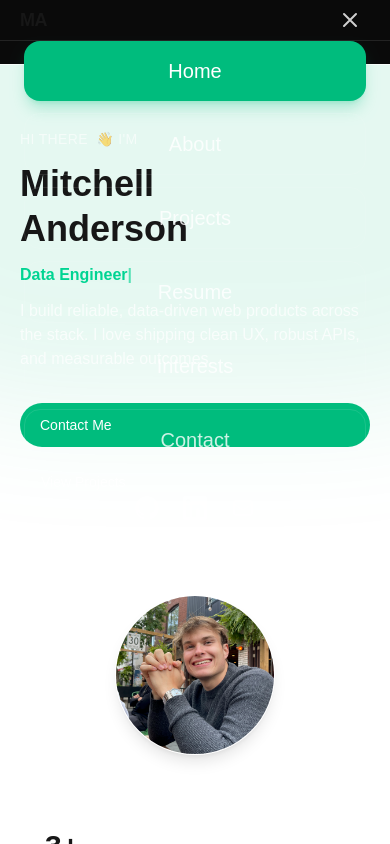
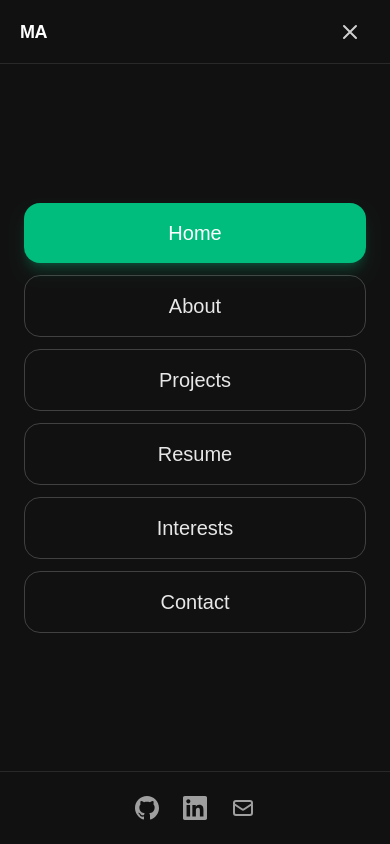
Before and after one commit to amitche03/personal-website, a Next.js app: page / in a window 390 px wide. Both pictures are taken after a click on the button "Toggle menu". Shown: the top 844 px of the page. Built offline with nearby package versions, Linux system fonts and the light colour scheme.

Commit message:
Mobile Fixed

```diff
--- a/src/components/navbar.tsx
+++ b/src/components/navbar.tsx
@@ -2,6 +2,7 @@
 import Link from "next/link";
 import { usePathname } from "next/navigation";
 import { useState, useEffect } from "react";
+import { createPortal } from "react-dom";
 
 const links = [
   { href: "/", label: "Home" },
@@ -15,6 +16,12 @@ const links = [
 export default function Navbar() {
   const pathname = usePathname();
   const [mobileOpen, setMobileOpen] = useState(false);
+  const [mounted, setMounted] = useState(false);
+
+  // Handle hydration for portal
+  useEffect(() => {
+    setMounted(true);
+  }, []);
 
   // Close mobile menu on route change
   useEffect(() => {
@@ -34,6 +41,7 @@ export default function Navbar() {
   }, [mobileOpen]);
 
   return (
+    <>
       <header className="sticky top-0 z-40 w-full border-b border-white/10 bg-background/70 backdrop-blur">
         <div className="mx-auto max-w-7xl px-5 md:px-8">
           <div className="flex h-16 items-center justify-between">
@@ -85,15 +93,22 @@ export default function Navbar() {
             </button>
           </div>
         </div>
+      </header>
 
-      {/* Mobile menu overlay - full screen takeover */}
-      {mobileOpen && (
-        <div className="fixed inset-0 z-[100] flex flex-col bg-[#0a0a0a] md:hidden">
+      {/* Mobile menu overlay - rendered via portal to escape stacking context */}
+      {mounted &&
+        createPortal(
+          <div
+            className={`fixed inset-0 z-[9999] flex flex-col md:hidden transition-transform duration-300 ease-out ${
+              mobileOpen ? "translate-y-0" : "-translate-y-full"
+            }`}
+            style={{ backgroundColor: "#111111" }}
+          >
             {/* Header row with logo and close button */}
-          <div className="flex h-16 items-center justify-between border-b border-white/10 px-5">
+            <div className="flex h-16 shrink-0 items-center justify-between border-b border-white/10 px-5">
               <Link
                 href="/"
-              className="text-lg font-semibold tracking-tight"
+                className="text-lg font-semibold tracking-tight text-white"
                 onClick={() => setMobileOpen(false)}
               >
                 MA
@@ -129,10 +144,14 @@ export default function Navbar() {
                   className={`w-full max-w-sm rounded-2xl px-6 py-4 text-center text-xl font-medium transition-all duration-300 ${
                     pathname === l.href
                       ? "bg-emerald-500 text-white shadow-lg shadow-emerald-500/25"
-                    : "border border-white/10 text-white/80 hover:bg-white/10 hover:text-white"
+                      : "border border-white/20 text-white/90 hover:bg-white/10 hover:text-white"
                   }`}
                   style={{
-                  animationDelay: `${i * 50}ms`,
+                    transitionDelay: mobileOpen ? `${i * 50}ms` : "0ms",
+                    opacity: mobileOpen ? 1 : 0,
+                    transform: mobileOpen
+                      ? "translateY(0)"
+                      : "translateY(-20px)",
                   }}
                 >
                   {l.label}
@@ -141,14 +160,18 @@ export default function Navbar() {
             </nav>
 
             {/* Footer with social links */}
-          <div className="flex items-center justify-center gap-6 border-t border-white/10 py-6">
+            <div className="flex shrink-0 items-center justify-center gap-6 border-t border-white/10 py-6">
               <a
                 href="https://github.com/amitche03"
                 target="_blank"
                 rel="noreferrer"
                 className="text-white/60 transition-colors hover:text-white"
               >
-              <svg className="h-6 w-6" fill="currentColor" viewBox="0 0 24 24">
+                <svg
+                  className="h-6 w-6"
+                  fill="currentColor"
+                  viewBox="0 0 24 24"
+                >
                   <path d="M12 0c-6.626 0-12 5.373-12 12 0 5.302 3.438 9.8 8.207 11.387.599.111.793-.261.793-.577v-2.234c-3.338.726-4.033-1.416-4.033-1.416-.546-1.387-1.333-1.756-1.333-1.756-1.089-.745.083-.729.083-.729 1.205.084 1.839 1.237 1.839 1.237 1.07 1.834 2.807 1.304 3.492.997.107-.775.418-1.305.762-1.604-2.665-.305-5.467-1.334-5.467-5.931 0-1.311.469-2.381 1.236-3.221-.124-.303-.535-1.524.117-3.176 0 0 1.008-.322 3.301 1.23.957-.266 1.983-.399 3.003-.404 1.02.005 2.047.138 3.006.404 2.291-1.552 3.297-1.23 3.297-1.23.653 1.653.242 2.874.118 3.176.77.84 1.235 1.911 1.235 3.221 0 4.609-2.807 5.624-5.479 5.921.43.372.823 1.102.823 2.222v3.293c0 .319.192.694.801.576 4.765-1.589 8.199-6.086 8.199-11.386 0-6.627-5.373-12-12-12z" />
                 </svg>
               </a>
@@ -158,7 +181,11 @@ export default function Navbar() {
                 rel="noreferrer"
                 className="text-white/60 transition-colors hover:text-white"
               >
-              <svg className="h-6 w-6" fill="currentColor" viewBox="0 0 24 24">
+                <svg
+                  className="h-6 w-6"
+                  fill="currentColor"
+                  viewBox="0 0 24 24"
+                >
                   <path d="M20.447 20.452h-3.554v-5.569c0-1.328-.027-3.037-1.852-3.037-1.853 0-2.136 1.445-2.136 2.939v5.667H9.351V9h3.414v1.561h.046c.477-.9 1.637-1.85 3.37-1.85 3.601 0 4.267 2.37 4.267 5.455v6.286zM5.337 7.433c-1.144 0-2.063-.926-2.063-2.065 0-1.138.92-2.063 2.063-2.063 1.14 0 2.064.925 2.064 2.063 0 1.139-.925 2.065-2.064 2.065zm1.782 13.019H3.555V9h3.564v11.452zM22.225 0H1.771C.792 0 0 .774 0 1.729v20.542C0 23.227.792 24 1.771 24h20.451C23.2 24 24 23.227 24 22.271V1.729C24 .774 23.2 0 22.222 0h.003z" />
                 </svg>
               </a>
@@ -181,8 +208,9 @@ export default function Navbar() {
                 </svg>
               </a>
             </div>
-        </div>
+          </div>,
+          document.body,
         )}
-    </header>
+    </>
   );
 }
```
Lines whose indentation alone changed are shown as unchanged.
